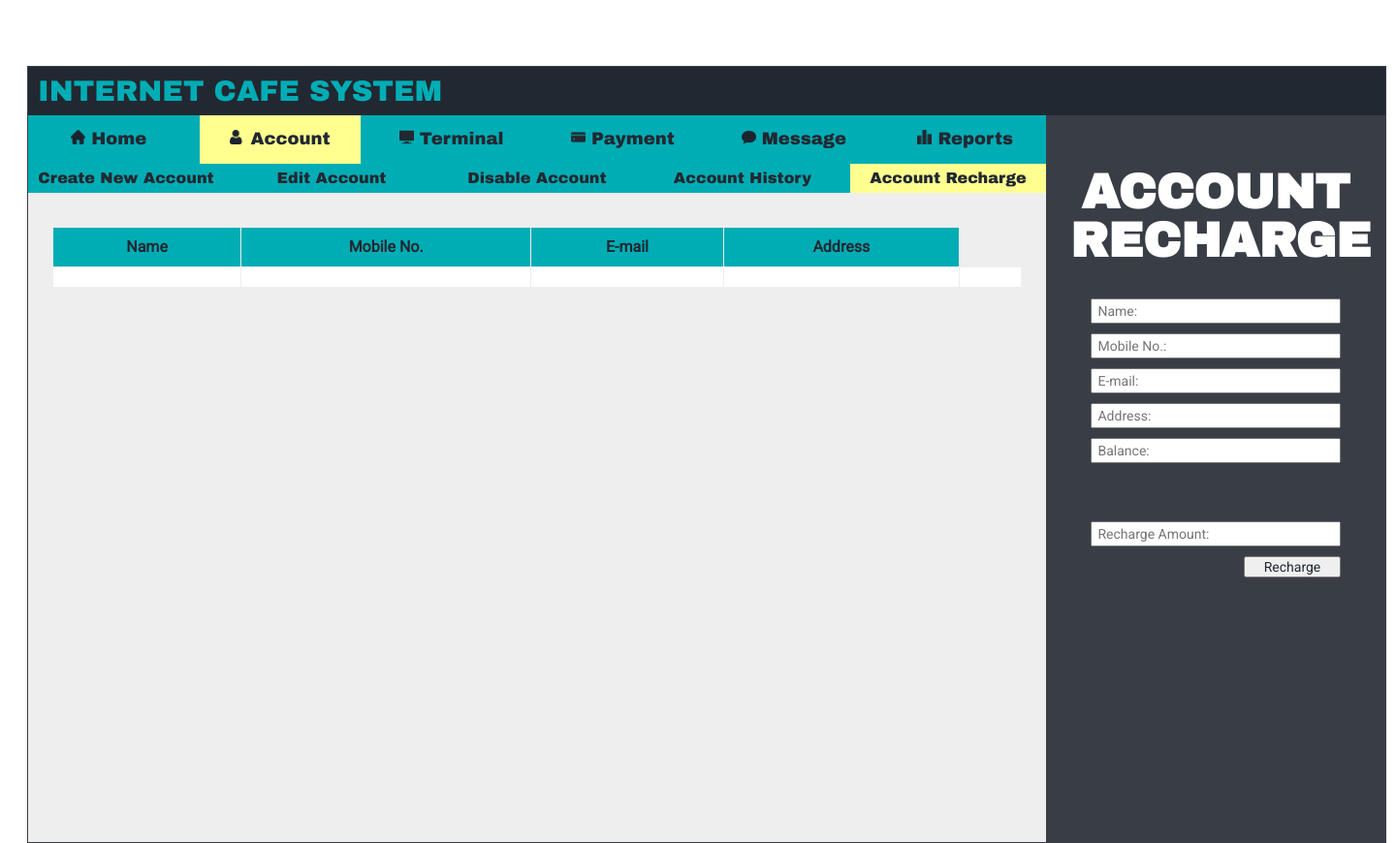
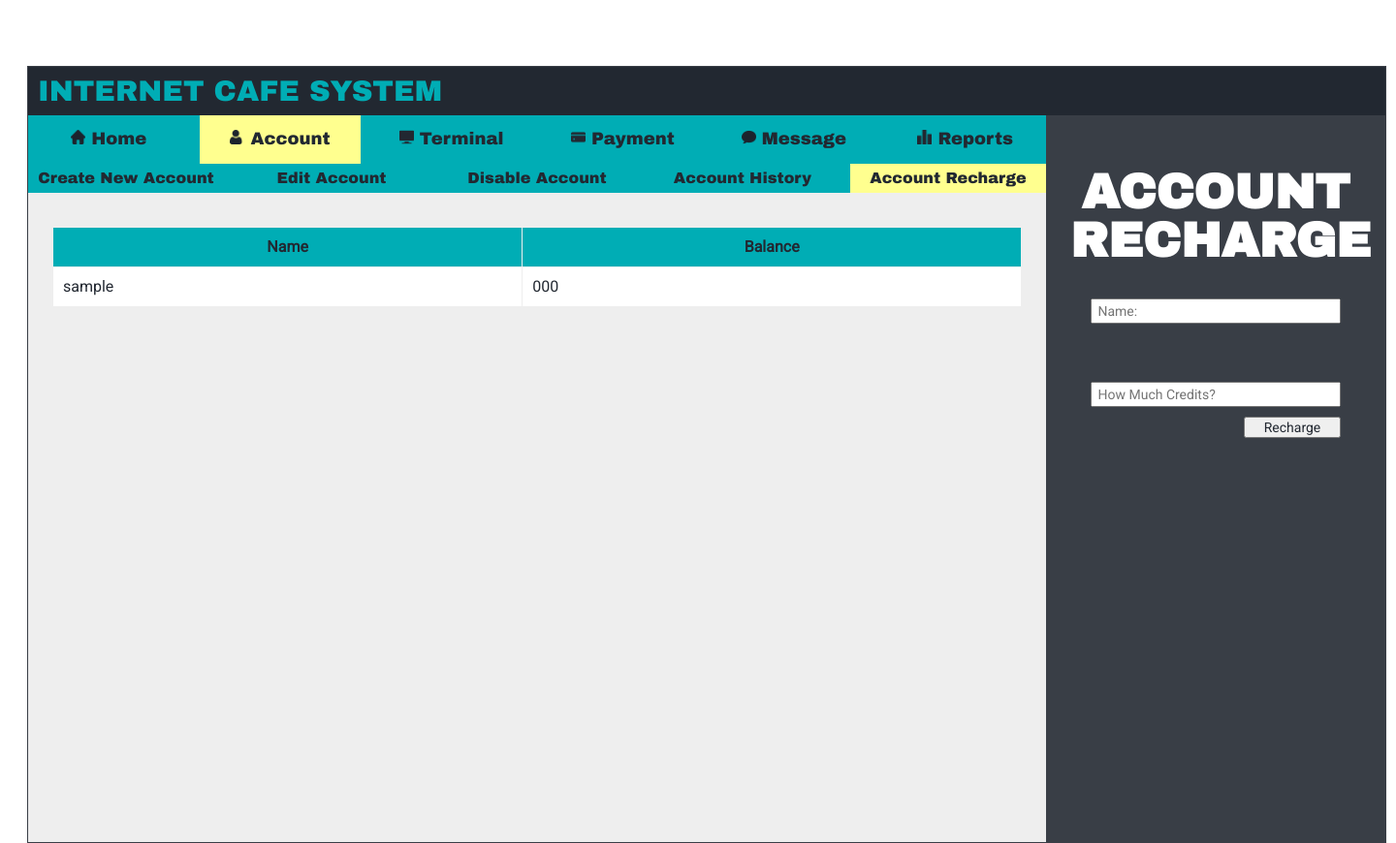
Before and after one commit to TriangleBear/Internet_Cafe_System, a Flask app: page /recharge-account in a window 1440 px wide. Shown: the whole page at 97% size. Run offline with Flask 2, Linux system fonts and the light colour scheme; tables that the repository leaves empty or names only in its code hold one stand-in row (values such as "Sample post"); lists and menus that the app fills with data are empty.

Commit message:
Removed Unused inputs

```diff
--- a/templates/Account/acc_recharge.html
+++ b/templates/Account/acc_recharge.html
@@ -80,23 +80,11 @@
                     <h1>ACCOUNT RECHARGE</h1>
                     <form action="/submit-recharge" method="POST">
                         <label>
-                            <input class="account-input" type="text" name="name" id="username" placeholder="&nbsp;Name:">
-                        </label>
-                        <label>
-                            <input class="account-input" type="text" name="mobile" id="number" placeholder="&nbsp;Mobile No.:">
-                        </label>
-                        <label>
-                            <input class="account-input" type="text" name="e-mail" id="email" placeholder="&nbsp;E-mail:">
-                        </label>
-                        <label>
-                            <input class="account-input" type="text" name="address" id="address" placeholder="&nbsp;Address:">
-                        </label>
-                        <label>
-                            <input class="account-input" type="text" name="balance" id="balance" placeholder="&nbsp;Balance:">
+                            <input class="account-input" type="text" name="username" id="username" placeholder="&nbsp;Name:">
                         </label>
                         <br />
                         <label>
-                            <input class="account-input" type="text" name="recharge" id="balance" placeholder="&nbsp;Recharge Amount:">
+                            <input class="account-input" type="text" name="balance" id="balance" placeholder="&nbsp;How Much Credits?">
                         </label>
                         <label>
                             <input class="account-confirm" type="submit" value="Recharge">
@@ -148,19 +136,14 @@
                 <table class="table">
                     <tr>
                         <th>Name</th>
-                        <th>Mobile No.</th>
-                        <th>E-mail</th>
-                        <th>Address</th>
+                        <th>Balance</th>
                     </tr>
 
                     &nbsp;&nbsp;
                     {%for item in user%}
                     <tr>
-                        <td>{{item[]}}</td>
-                        <td>{{item[]}}</td>
-                        <td>{{item[]}}</td>
-                        <td>{{item[]}}</td>
-                        <td>{{item[]}}</td>
+                        <td>{{item[0]}}</td>
+                        <td>{{item[1]}}</td>
                     </tr>
                     {%endfor%}
                 </table>
```
